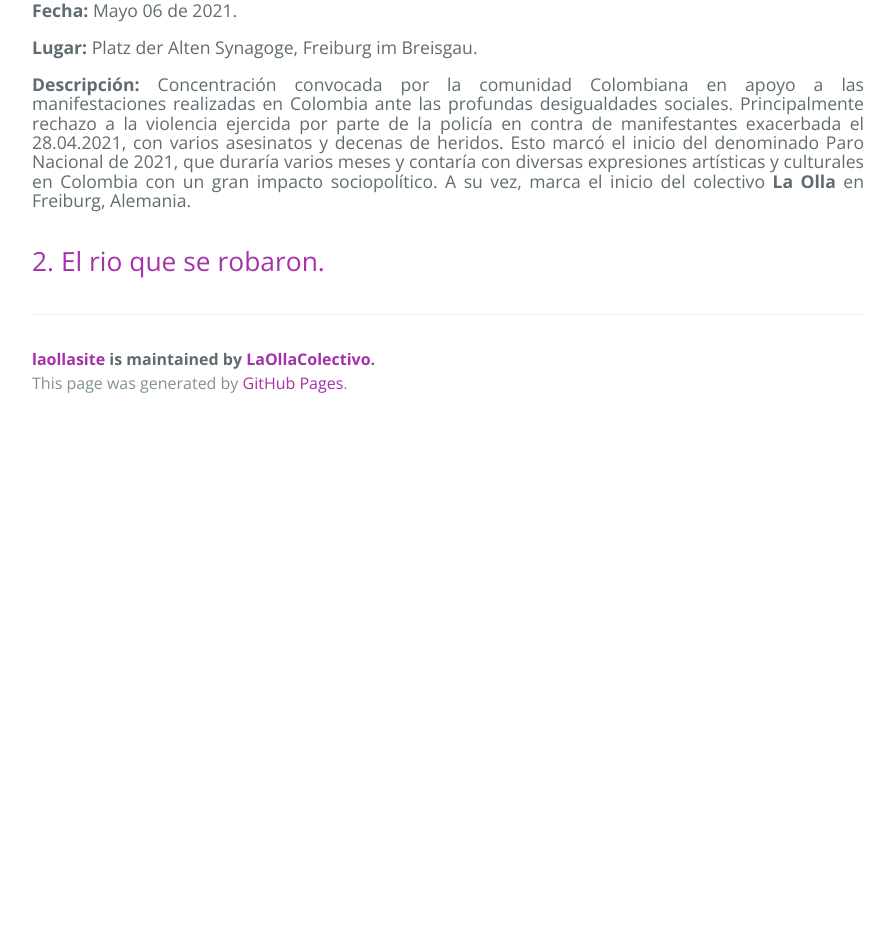
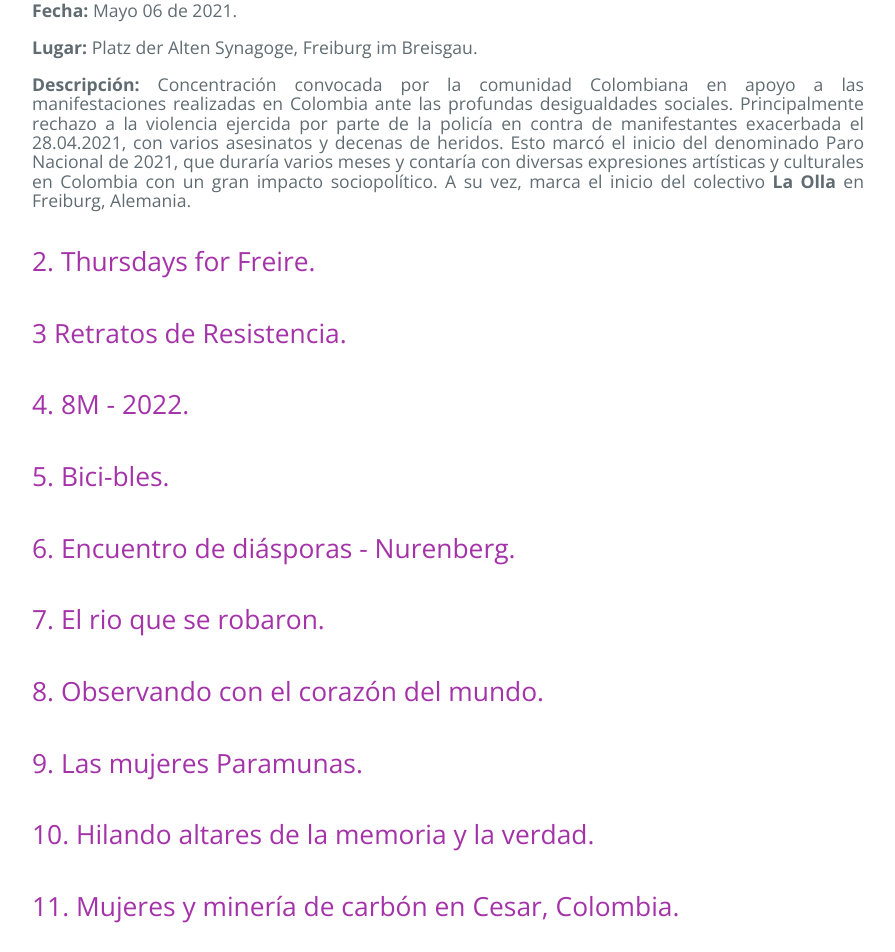
Before and after one commit to LaOllaColectivo/laollasite, a Jekyll site: the page built from _pages/about.md, in a window 1280 px wide and 1400 px high, scrolled down 923 px. Shown: the part 329-1281 px from the top of the window, without its empty margins (192-1087 px from the left). Built offline with Jekyll 4.4.1, drawn with Linux system fonts in a browser that asks for light colours; before the commit the page ends 1679 px from its top, so only the background shows below that; grey boxes are pictures that could not be loaded.

Commit message:
Update about.md

```diff
--- a/_pages/about.md
+++ b/_pages/about.md
@@ -58,4 +58,22 @@ layout: default
 </script>
 
 
-## 2. El rio que se robaron.
+## 2. Thursdays for Freire.
+
+## 3 Retratos de Resistencia.
+
+## 4. 8M - 2022.
+
+## 5. Bici-bles.
+
+## 6. Encuentro de diásporas - Nurenberg.
+
+## 7. El rio que se robaron.
+
+## 8. Observando con el corazón del mundo.
+
+## 9. Las mujeres Paramunas.
+
+## 10. Hilando altares de la memoria y la verdad.
+
+## 11. Mujeres y minería de carbón en Cesar, Colombia.
```
